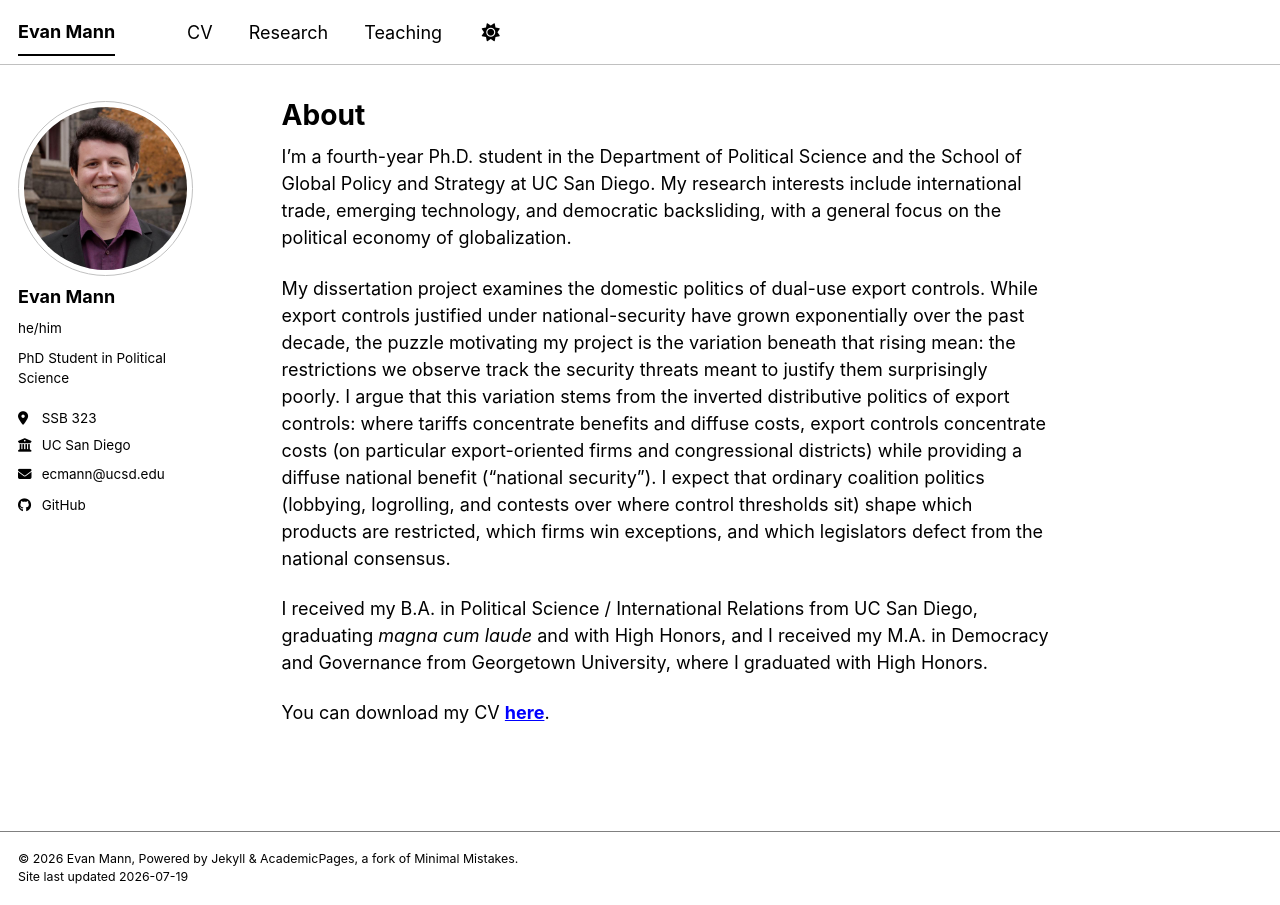
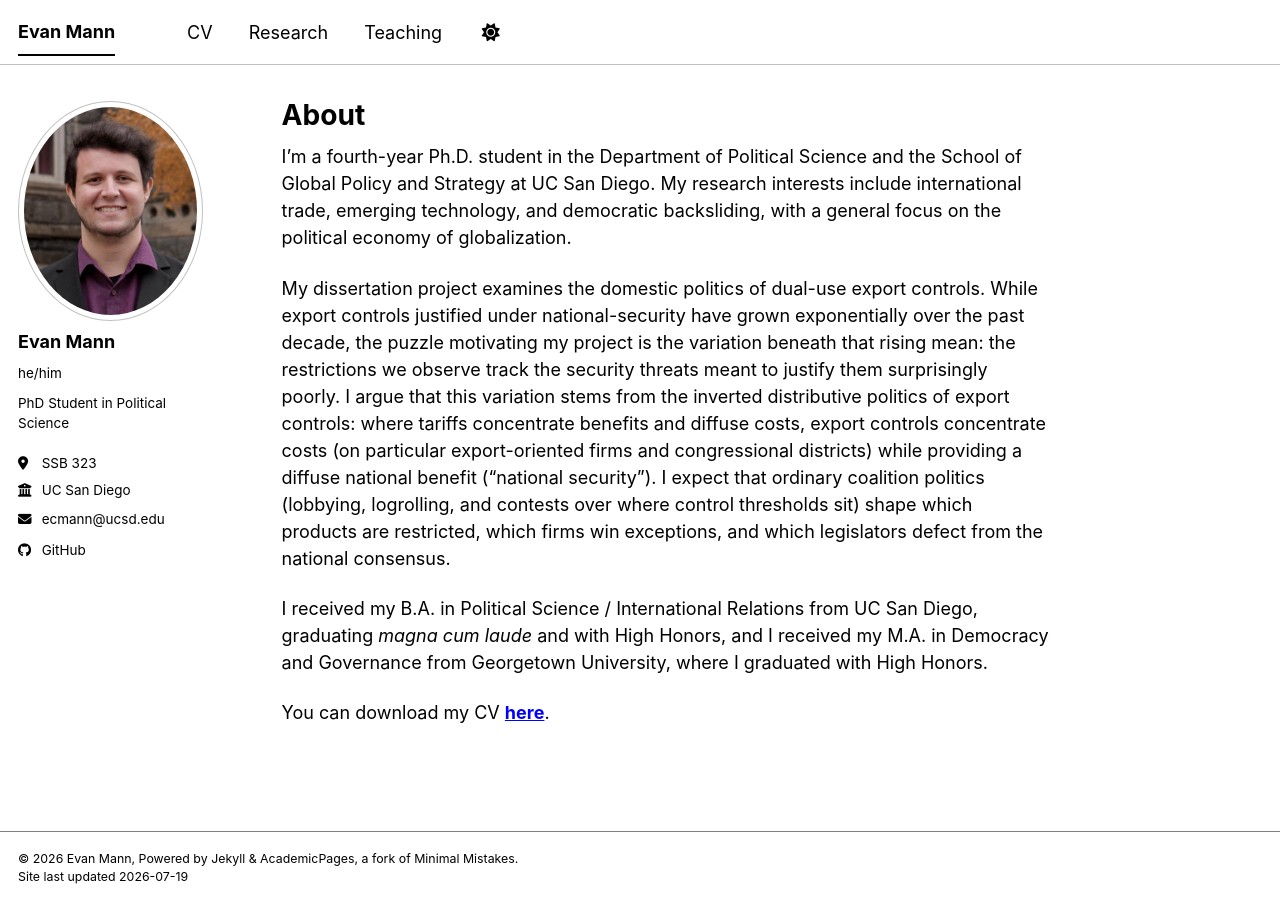
Before and after one commit to ecmannn/ecmannn.github.io, a Jekyll site: the page built from index.md, in a window 1280 px wide. Built offline with Jekyll 4.4.1, drawn with Linux system fonts in a browser that asks for light colours; a script bundle is joined from its source files by our own code; library files that are not in the unit come from our copies.

Commit message:
Enlarge author avatar into a gentle vertical oval
The square crop rendered as a smaller circle that under-filled the sidebar. On desktop, frame the avatar as a 185x220 oval with object-fit: cover so it fills the space and reads larger while keeping the face-centered crop undistorted.

Co-Authored-By: Claude Opus 4.8 <noreply@anthropic.com>

```diff
--- a/_sass/layout/_sidebar.scss
+++ b/_sass/layout/_sidebar.scss
@@ -158,6 +158,12 @@
     border-radius: 50%;
 
     @include breakpoint($large) {
+      // enlarge into a gentle vertical oval so the avatar fills the sidebar;
+      // object-fit keeps the square, face-centered crop undistorted
+      width: 185px;
+      height: 220px;
+      max-width: none;
+      object-fit: cover;
       padding: 5px;
       border: 1px solid var(--global-border-color);
     }
```
